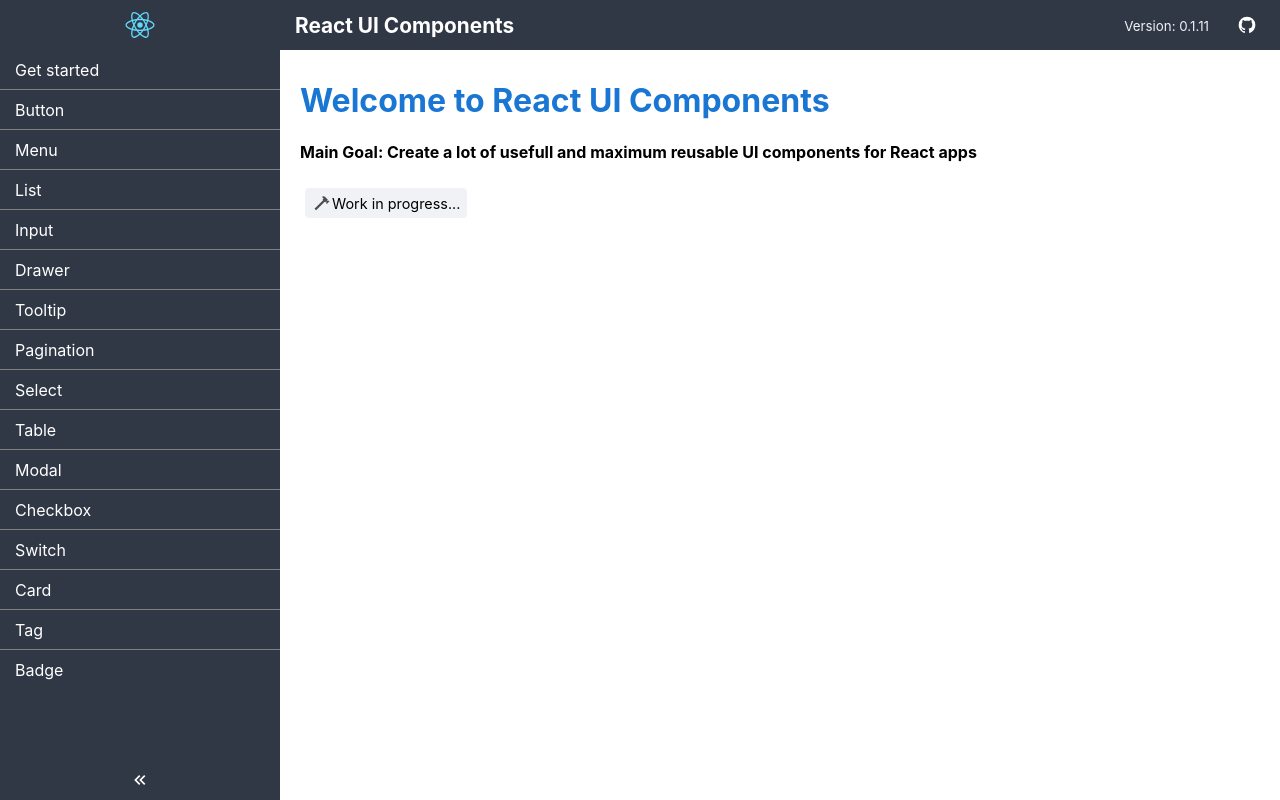
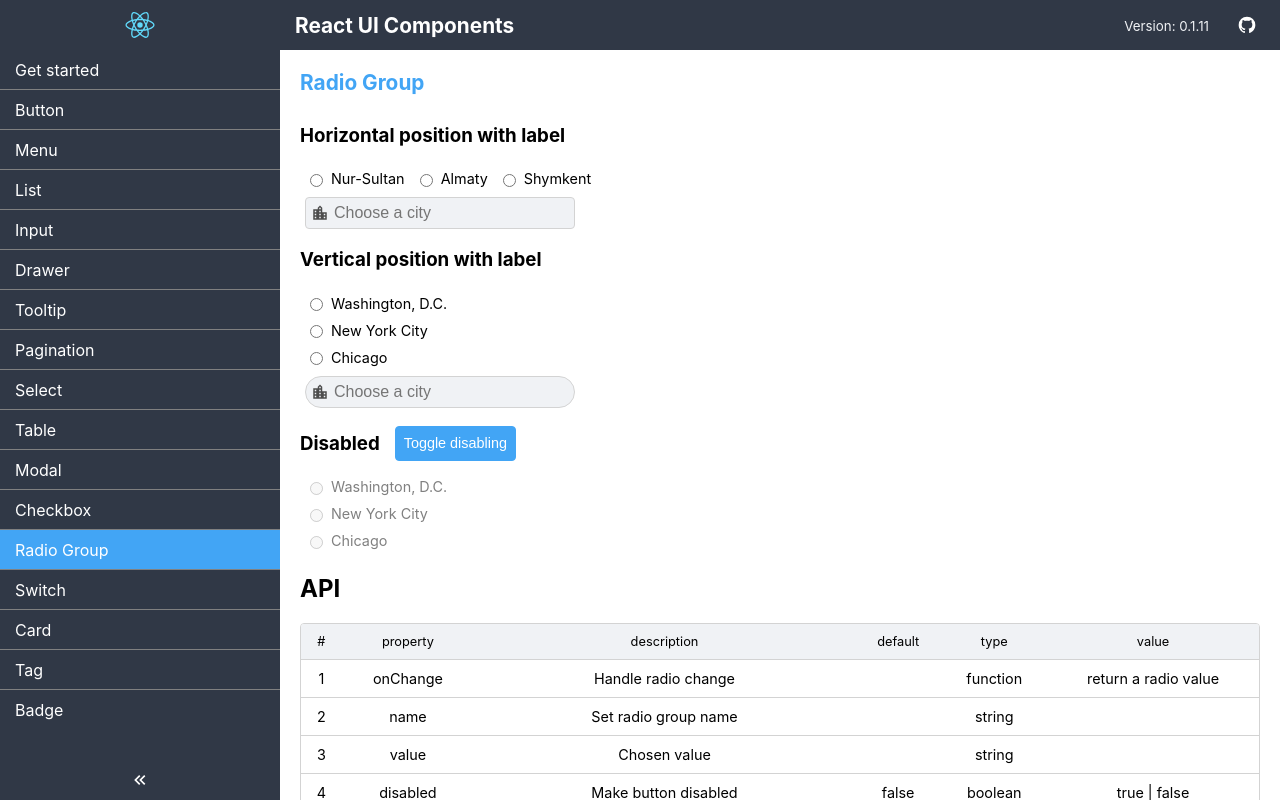
Before and after one commit to Assenti/react-ui-components, a React (Create React App) app: page /radio in a window 1280 px wide. Before the commit this address led to /. Built offline with nearby package versions, Linux system fonts and the light colour scheme.

Commit message:
RadioGroup UI Component implemented and added to collection

```diff
--- a/src/components/Icon.js
+++ b/src/components/Icon.js
@@ -17,7 +17,8 @@
     Star,
     StarOutline,
     Smartphone,
-    Hammer
+    Hammer,
+    City
 } from '../icons/index';
 
 export const Icon = (props) => {
@@ -60,6 +61,8 @@
                 return <Smartphone size={props.size} color={props.color}/>;
             case 'hammer':
                 return <Hammer size={props.size} color={props.color}/>;
+            case 'city':
+                return <City size={props.size} color={props.color}/>;
             default:
                 return '';
         }
--- a/src/components/Input.js
+++ b/src/components/Input.js
@@ -48,6 +48,7 @@
                     onFocus={handleFocus}
                     onBlur={handleBlur}
                     ref={input}
+                    readOnly={props.readOnly}
                     disabled={props.disabled}
                     required={props.required}
                     autoComplete={props.autoComplete}
@@ -56,7 +57,7 @@
                     placeholder={props.placeholder}
                     onChange={props.onChange}
                     type={props.type}/>
-                {props.value ? <i onClick={() => {props.onClear()}}><Icon name="close" size={20}/></i> : ''}
+                {props.value && props.clearable ? <i onClick={() => {props.onClear()}}><Icon name="close" size={20}/></i> : ''}
                 {props.suffix ? props.suffix : ''}
             </div>
             {props.hint ? <div className="input-field__hint">{props.hint}</div> : ''}
--- /dev/null
+++ b/src/components/Radio.js
@@ -0,0 +1,59 @@
+import React, { createRef } from 'react'
+
+const Radio = (props) => {
+    const radioClass = () => {
+        let result = '';
+        let className = {
+            btn: 'radio',
+            disabled: props.disabled ? 'disabled' : '',
+            className: props.className ? props.className : ''
+        }
+
+        for (const key in className) {
+            if (className[key]) result += className[key] + ' '
+        }
+        return result.trim();
+    }
+
+    return (
+        <div className={radioClass()}>
+            <input
+                type="radio"
+                name={props.name}
+                value={props.value}
+                disabled={props.disabled}
+                onChange={e => props.onChange(e)}/>
+            {props.label ? <span>{props.label}</span> : ''}
+        </div>
+    )
+}
+
+export const RadioGroup = (props) => {
+    const radioGroupClass = () => {
+        let result = '';
+        let className = {
+            btn: 'radio-group',
+            vertical: props.vertical ? 'vertical' : '',
+            className: props.className ? props.className : ''
+        }
+
+        for (const key in className) {
+            if (className[key]) result += className[key] + ' '
+        }
+        return result.trim();
+    }
+
+    return (
+        <div className={radioGroupClass()}>
+            {props.options.map((item, index) =>
+                <Radio
+                    key={index}
+                    disabled={props.disabled}
+                    label={props.labelName ? props.labelName : item}
+                    value={item}
+                    name={props.name}
+                    onChange={() => props.onChange(item)}/>
+            )}
+        </div>
+    )
+}
--- a/src/icons/index.js
+++ b/src/icons/index.js
@@ -186,3 +186,11 @@
         </svg>
     )
 }
+
+export const City = (props) => {
+    return (
+        <svg width={props.size ? props.size : 32} height={props.size ? props.size : 32} viewBox="0 0 24 24">
+            <path fill={props.color ? props.color : '#4D4D4D'} d="M19,15H17V13H19M19,19H17V17H19M13,7H11V5H13M13,11H11V9H13M13,15H11V13H13M13,19H11V17H13M7,11H5V9H7M7,15H5V13H7M7,19H5V17H7M15,11V5L12,2L9,5V7H3V21H21V11H15Z" />
+        </svg>
+    )
+}
--- a/src/pages/ButtonPage.js
+++ b/src/pages/ButtonPage.js
@@ -35,7 +35,7 @@
         },
         {
             property: 'disabled',
-            description: 'Make button disabled',
+            description: 'Make Radio group disabled',
             default: 'false',
             type: 'boolean',
             value: 'true | false'},
--- /dev/null
+++ b/src/pages/RadioPage.js
@@ -0,0 +1,114 @@
+import React, { useState } from 'react';
+import { RadioGroup } from '../components/Radio';
+import { InputField } from '../components/Input';
+import { Icon } from '../components/Icon';
+import { Table } from '../components/Table';
+import { Button } from '../components/Button';
+
+export const RadioPage = () => {
+    const [cityUS, setCityUS] = useState('');
+    const [city, setCity] = useState('');
+    const [isDisabled, setIsDisabled] = useState(true);
+    const cities = ['Nur-Sultan', 'Almaty', 'Shymkent'];
+    const citiesUS = ['Washington, D.C.', 'New York City', 'Chicago'];
+
+    const keys = ['property', 'description', 'default', 'type', 'value'];
+    const items = [
+        {
+            property: 'onChange',
+            description: 'Handle radio change',
+            default: '',
+            type: 'function',
+            value: 'return a radio value'
+        },
+        {
+            property: 'name',
+            description: 'Set radio group name',
+            default: '',
+            type: 'string',
+            value: ''
+        },
+        {
+            property: 'value',
+            description: 'Chosen value',
+            default: '',
+            type: 'string',
+            value: ''
+        },
+        {
+            property: 'disabled',
+            description: 'Make button disabled',
+            default: 'false',
+            type: 'boolean',
+            value: 'true | false'
+        },
+        {
+            property: 'vertical',
+            description: 'Make position vertical',
+            default: 'false',
+            type: 'boolean',
+            value: 'true | false'
+        },
+        {
+            property: 'className',
+            description: 'Set a custom css class to component',
+            default: '',
+            type: 'string',
+            value: ''
+        }
+    ]
+
+    return (
+        <div className="page">
+            <div className="page-title">Radio Group</div>
+            <h3>Horizontal position with label</h3>
+            <RadioGroup
+                value={city}
+                name="town"
+                onChange={(value) => setCity(value)}
+                options={cities}/>
+            <InputField
+                value={city}
+                placeholder="Choose a city"
+                readOnly
+                prefix={<Icon name="city"/>}
+                width={270}/>
+            <h3>Vertical position with label</h3>
+            <RadioGroup
+                value={cityUS}
+                vertical
+                name="city"
+                onChange={(value) => setCityUS(value)}
+                options={citiesUS}/>
+            <InputField
+                value={cityUS}
+                placeholder="Choose a city"
+                readOnly
+                rounded
+                prefix={<Icon name="city"/>}
+                width={270}/>
+            <div className="row align-center">
+                <h3>Disabled</h3>
+                <Button
+                    className="ml-15"
+                    color="info"
+                    name="Toggle disabling"
+                    onClick={() => setIsDisabled(!isDisabled)}/>
+            </div>
+            <RadioGroup
+                value={cityUS}
+                vertical
+                name="city"
+                disabled={isDisabled}
+                onChange={(value) => setCityUS(value)}
+                options={citiesUS}/>
+            <h2>API</h2>
+            <Table
+                bordered
+                headers={keys}
+                items={items}
+                index={true}
+                itemTitles={keys}/>
+        </div>
+    )
+}
--- a/src/routes.js
+++ b/src/routes.js
@@ -14,6 +14,7 @@
 import { SwitchPage } from './pages/SwitchPage';
 import { TagPage } from './pages/TagPage';
 import { BadgePage } from './pages/BadgePage';
+import { RadioPage } from './pages/RadioPage';
 
 export const routes = [
     { path: '/', name: 'Get started', Component: HomePage },
@@ -28,6 +29,7 @@
     { path: '/table', name: 'Table', Component: TablePage },
     { path: '/modal', name: 'Modal', Component: ModalPage },
     { path: '/checkbox', name: 'Checkbox', Component: CheckboxPage },
+    { path: '/radio', name: 'Radio Group', Component: RadioPage },
     { path: '/switch', name: 'Switch', Component: SwitchPage },
     { path: '/card', name: 'Card', Component: CardPage },
     { path: '/tag', name: 'Tag', Component: TagPage },
--- /dev/null
+++ b/src/styles/_radio.scss
@@ -0,0 +1,35 @@
+.radio-group {
+    display: inline-flex;
+
+    &.vertical {
+        flex-direction: column;
+    }
+}
+
+.radio {
+    display: inline-flex;
+    align-items: center;
+    margin: 5px;
+    cursor: pointer;
+
+    &.disabled {
+        cursor: not-allowed;
+        color: gray;
+        user-select: none;
+        -moz-user-select: none;
+    }
+
+    input[type=radio] {
+        outline: none;
+        cursor: pointer;
+    }
+
+    input:disabled {
+        cursor: not-allowed;
+    }
+
+    & > span {
+        font-size: .9rem;
+        margin-left: 5px;
+    }
+}
--- a/src/styles/index.scss
+++ b/src/styles/index.scss
@@ -37,3 +37,4 @@
 @import 'switch';
 @import 'tag';
 @import 'badge';
+@import 'radio';
```
Also changed, not shown: 1 other file (tests, documents, lock files or other folders).
